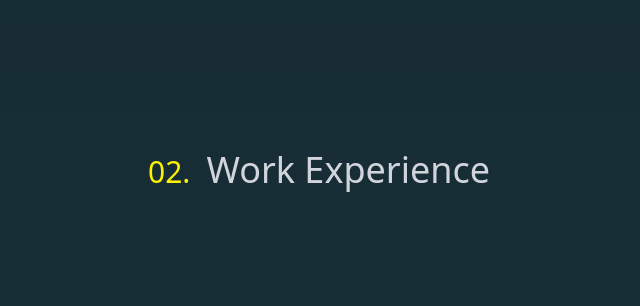
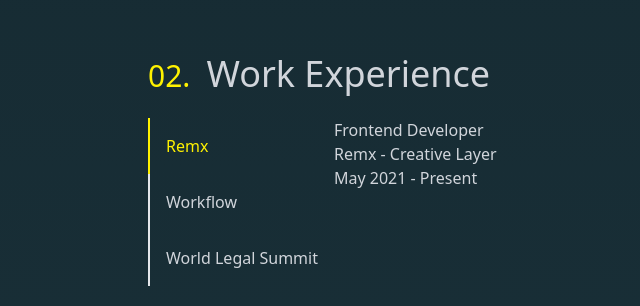
Before and after one commit to chrisstanarsenault/portfolio2023, a Vue app: page / in a window 1280 px wide. Shown: the part 1830-2136 px from the top of the page, without its empty margins (12-652 px from the left). Built offline with nearby package versions, Linux system fonts and the light colour scheme.

Commit message:
feat: :construction: started working on the work sidebar and details components for work experience

```diff
--- a/src/App.vue
+++ b/src/App.vue
@@ -70,6 +70,14 @@
           <span class="text-accent text-xl md:text-3xl">02.</span>
           <h3 class="text-2xl md:text-4xl">Work Experience</h3>
         </div>
+
+        <div>
+          <div class="flex">
+            <WorkSidebar :companies="workCompanies" @company-index="selectCompanyDetails" />
+
+            <WorkDetails :companyDetails="workCompanyDetails[currentCompanySelected]" />
+          </div>
+        </div>
       </section>
 
       <!-- Projects -->
@@ -92,12 +100,18 @@
 </template>
 
 <script setup lang="ts">
+import { ref } from 'vue'
+
 import Header from '#layouts/header'
 
 import ListItem from '#components/list-item'
 import BulletPoint from '#components/icons/bullet-point'
+import WorkSidebar from '#components/work-sidebar'
+import WorkDetails from '#components/work-details'
 
 import profileImage from '#assets/Chris.jpg'
+
+const currentCompanySelected = ref(0)
 
 const aboutMeListItems = [
   'Vue',
@@ -110,4 +124,34 @@ const aboutMeListItems = [
   'Storybook/Histoire',
   'Jest/Vue Test Utils'
 ]
+
+const workCompanies = ['Remx', 'Workflow', 'World Legal Summit']
+
+const workCompanyDetails = [
+  {
+    name: 'Remx - Creative Layer',
+    title: 'Frontend Developer',
+    date: 'May 2021 - Present',
+    url: 'https://remx.xyz/',
+    description: 'Lorem ipsum dolor sit amet, consectetur adipiscing elit. Sed euismod, nunc vel lacinia aliquam, nunc nisl aliquet nisl, eget aliquam nisl nisl sit amet lorem. Sed euismod, nunc vel lacinia aliquam, nunc nisl aliquet nisl, eget aliquam nisl nisl sit amet lorem.'
+  },
+  {
+    name: 'Workflow - Creative Layer',
+    title: 'Frontend Developer',
+    date: 'May 2021 - Present',
+    url: '',
+    description: 'Lorem ipsum dolor sit amet, consectetur adipiscing elit. Sed euismod, nunc vel lacinia aliquam, nunc nisl aliquet nisl, eget aliquam nisl nisl sit amet lorem. Sed euismod, nunc vel lacinia aliquam, nunc nisl aliquet nisl, eget aliquam nisl nisl sit amet lorem.'
+  },
+  {
+    name: 'World Legal Summit',
+    title: 'Frontend Developer',
+    date: 'May 2021 - Present',
+    url: 'https://worldlegalsummit.org/',
+    description: 'Lorem ipsum dolor sit amet, consectetur adipiscing elit. Sed euismod, nunc vel lacinia aliquam, nunc nisl aliquet nisl, eget aliquam nisl nisl sit amet lorem. Sed euismod, nunc vel lacinia aliquam, nunc nisl aliquet nisl, eget aliquam nisl nisl sit amet lorem.'
+  }
+]
+
+const selectCompanyDetails = (index: number) => {
+  currentCompanySelected.value = index
+}
 </script>
--- /dev/null
+++ b/src/components/work-details/index.ts
@@ -0,0 +1,3 @@
+import WorkDetails from './work-details.vue'
+
+export default WorkDetails
--- /dev/null
+++ b/src/components/work-details/work-details.vue
@@ -0,0 +1,20 @@
+<template>
+  <div>
+    <div>
+      <h4>{{ companyDetails.title }}</h4>
+      <h5>{{ companyDetails.name }}</h5>
+      <h5>{{ companyDetails.date }}</h5>
+    </div>
+  </div>
+</template>
+
+<script setup lang="ts">
+import { type PropType } from 'vue'
+
+defineProps({
+  companyDetails: {
+    type: Array as PropType<any>,
+    required: true
+  },
+})
+</script>
--- /dev/null
+++ b/src/components/work-sidebar/index.ts
@@ -0,0 +1,3 @@
+import WorkSidebar from './work-sidebar.vue'
+
+export default WorkSidebar
--- /dev/null
+++ b/src/components/work-sidebar/work-sidebar.vue
@@ -0,0 +1,32 @@
+<template>
+  <ul>
+    <li v-for="(company, index) in companies" :key="company" class="border-l-2 p-4 group hover:bg-white/5"
+      :class="index === selectedCompanyIndex ? 'border-accent' : ''">
+      <button @click="selectCompany(index)" class="group-hover:text-accent"
+        :class="index === selectedCompanyIndex ? 'text-accent' : ''">
+        {{ company }}
+      </button>
+    </li>
+  </ul>
+</template>
+
+<script setup lang="ts">
+import { type PropType, ref } from 'vue'
+
+defineProps({
+  companies: {
+    type: Array as PropType<string[]>,
+    required: true
+  },
+})
+
+const selectedCompanyIndex = ref(0)
+
+const emits = defineEmits(['companyIndex'])
+
+const selectCompany = (index: number) => {
+  selectedCompanyIndex.value = index
+
+  emits('companyIndex', index)
+}
+</script>
```
